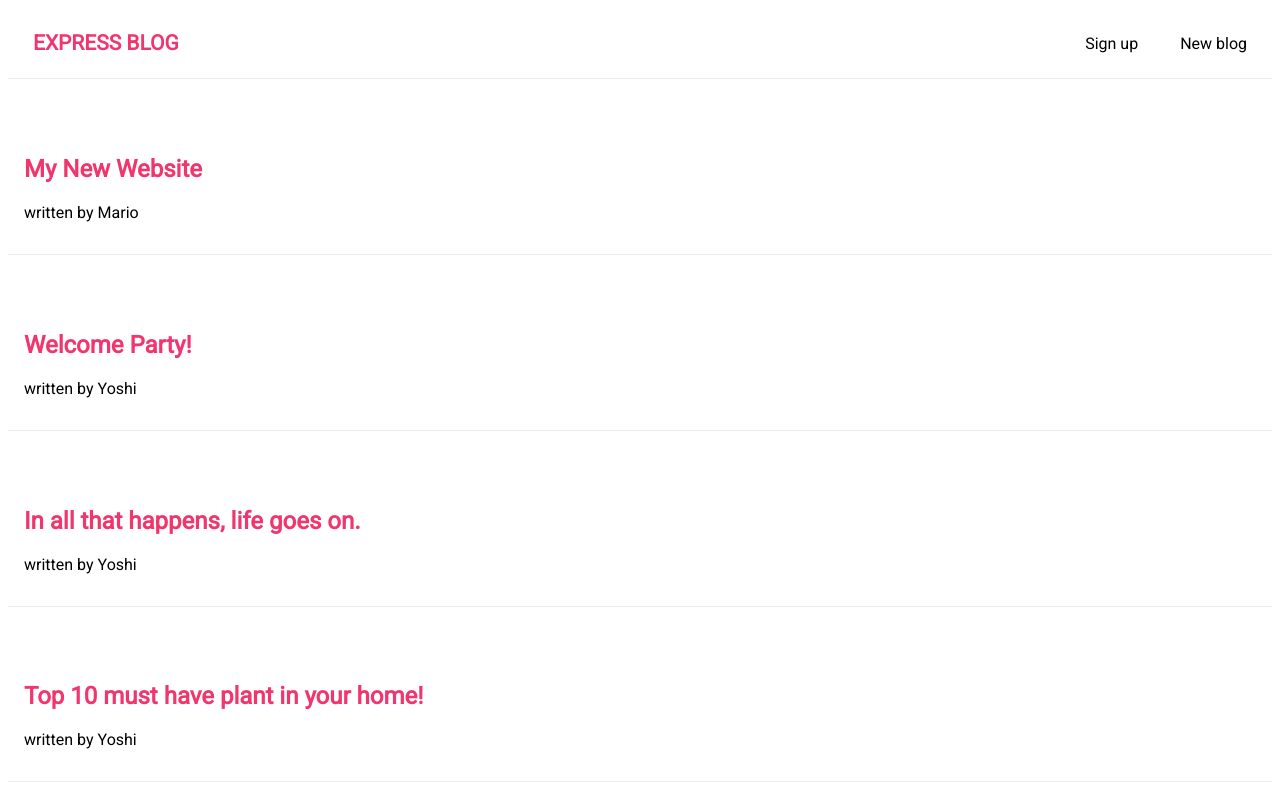
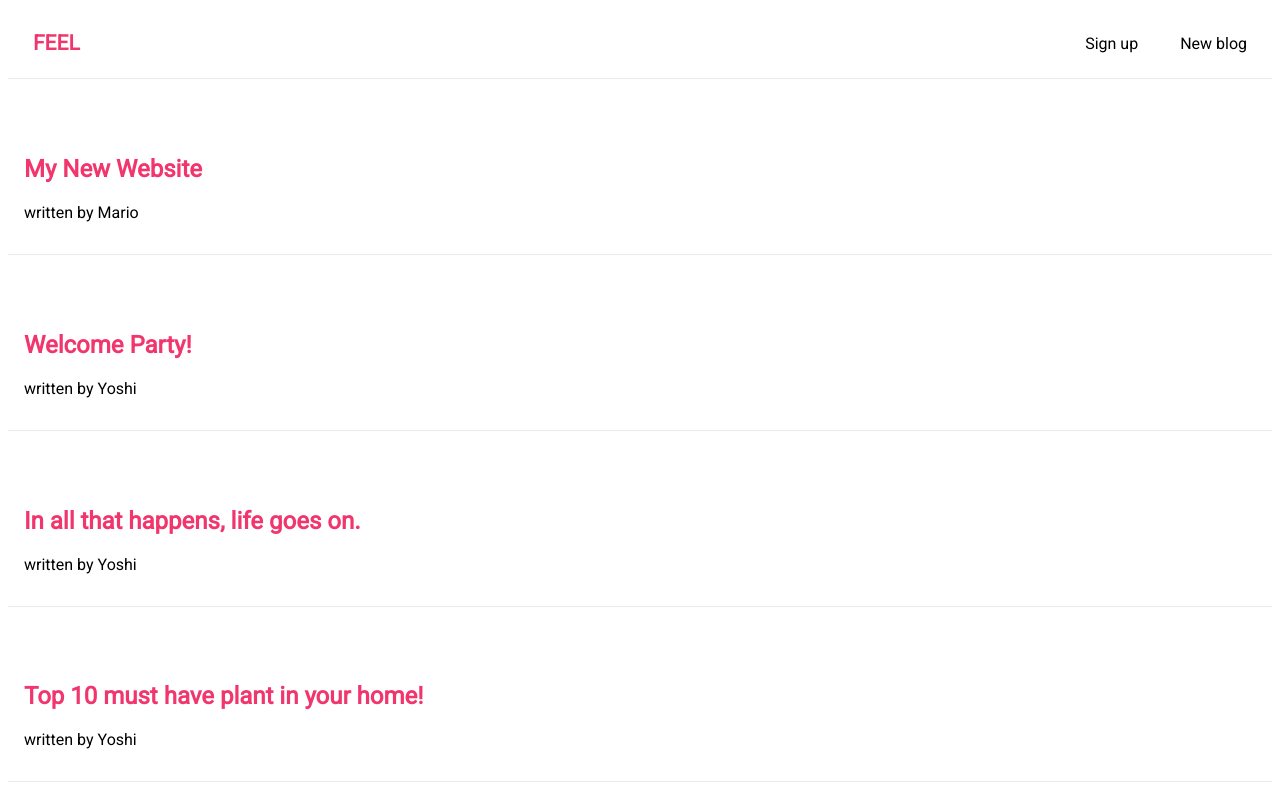
Before and after one commit to Barry-san/react-blog, a React app: page / in a window 1280 px wide. Shown: the top 800 px of the page. Built offline with nearby package versions, Linux system fonts and the light colour scheme; data requests are answered from the project's data file; the HTML template or start-up script is replaced by a standard one.

Commit message:
changed the blog name

```diff
--- a/src/header.js
+++ b/src/header.js
@@ -4,7 +4,7 @@ const Header = () => {
   return (
     <div className="header">
       <Link to={"/"}>
-        <h1>EXPRESS BLOG</h1>
+        <h1>FEEL</h1>
       </Link>
       <div className="links">
         <Link to={"/"}>Sign up</Link>
```
